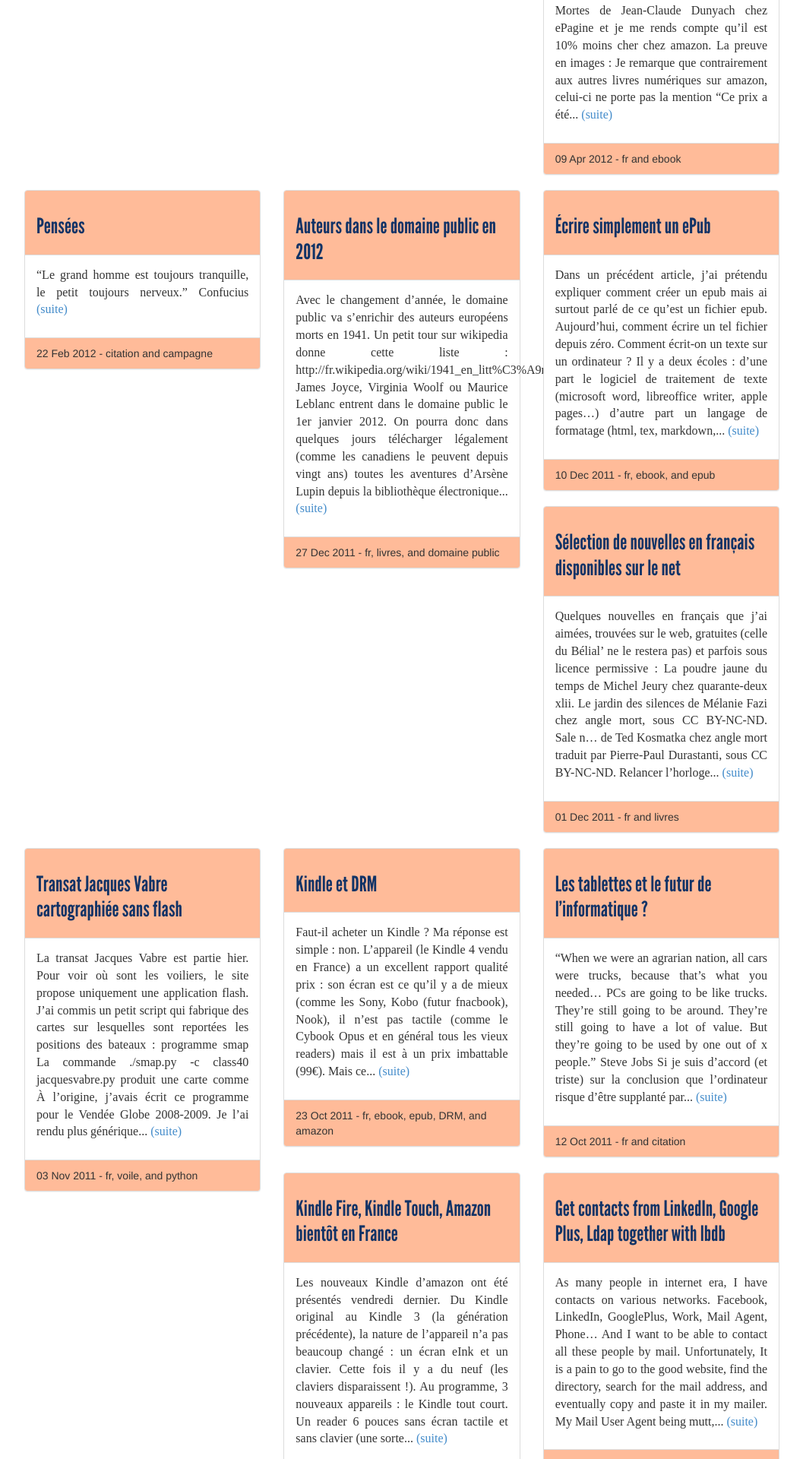
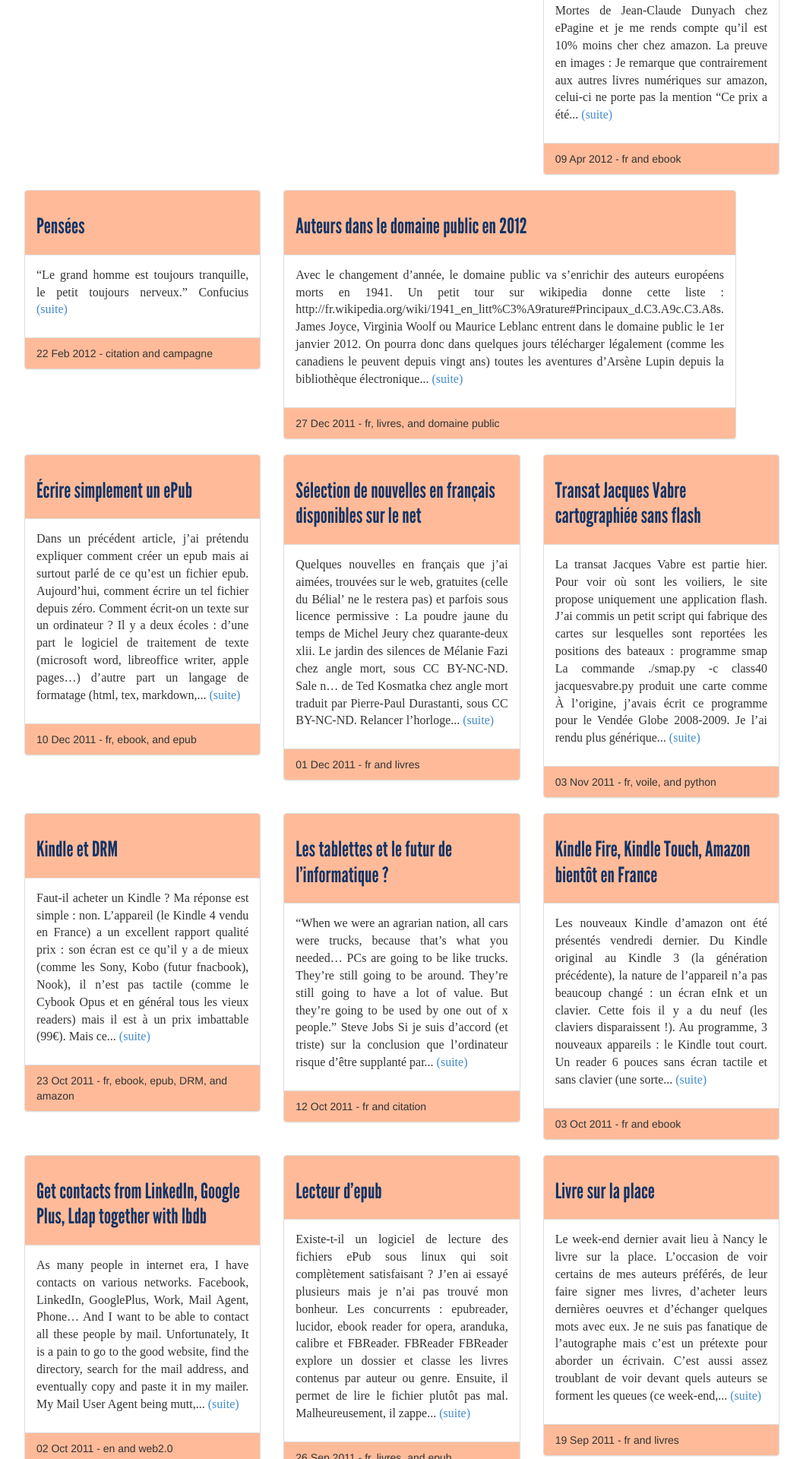
Before and after one commit to ehainry/ehainry.github.io, a Jekyll site: the page built from index.html, in a window 1280 px wide. Shown: the part 3439-5359 px from the top of the page at 76% size, without its empty margins (111-1168 px from the left). Built offline with Jekyll 4.4.1, drawn with Linux system fonts in a browser that asks for light colours.

Commit message:
inline table for posts

```diff
--- a/css/plus.css
+++ b/css/plus.css
@@ -14,6 +14,7 @@
 .row li {font-size: 16px; font-family: serif}
 p {font-size: 16px; font-family: serif;text-align: justify}
 p+p {text-indent:2em;}
+.post {display: inline-table}
 .postdate {font-family: "Monospace"}
 .date {margin-top: 1em; font-size: 75%; border-top: solid thin; max-width: 25em}
 .foot {float: right; text-align: right}
```
